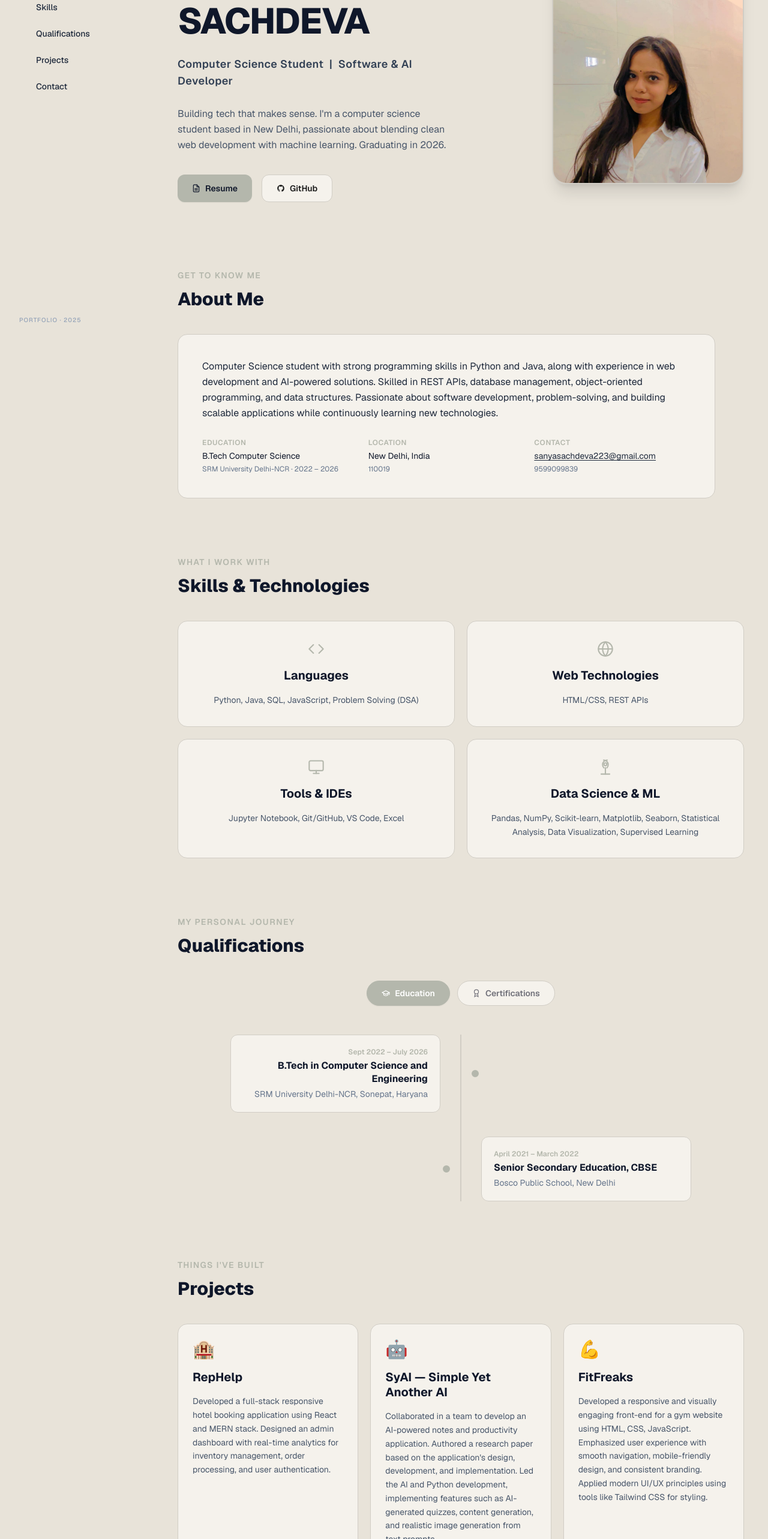
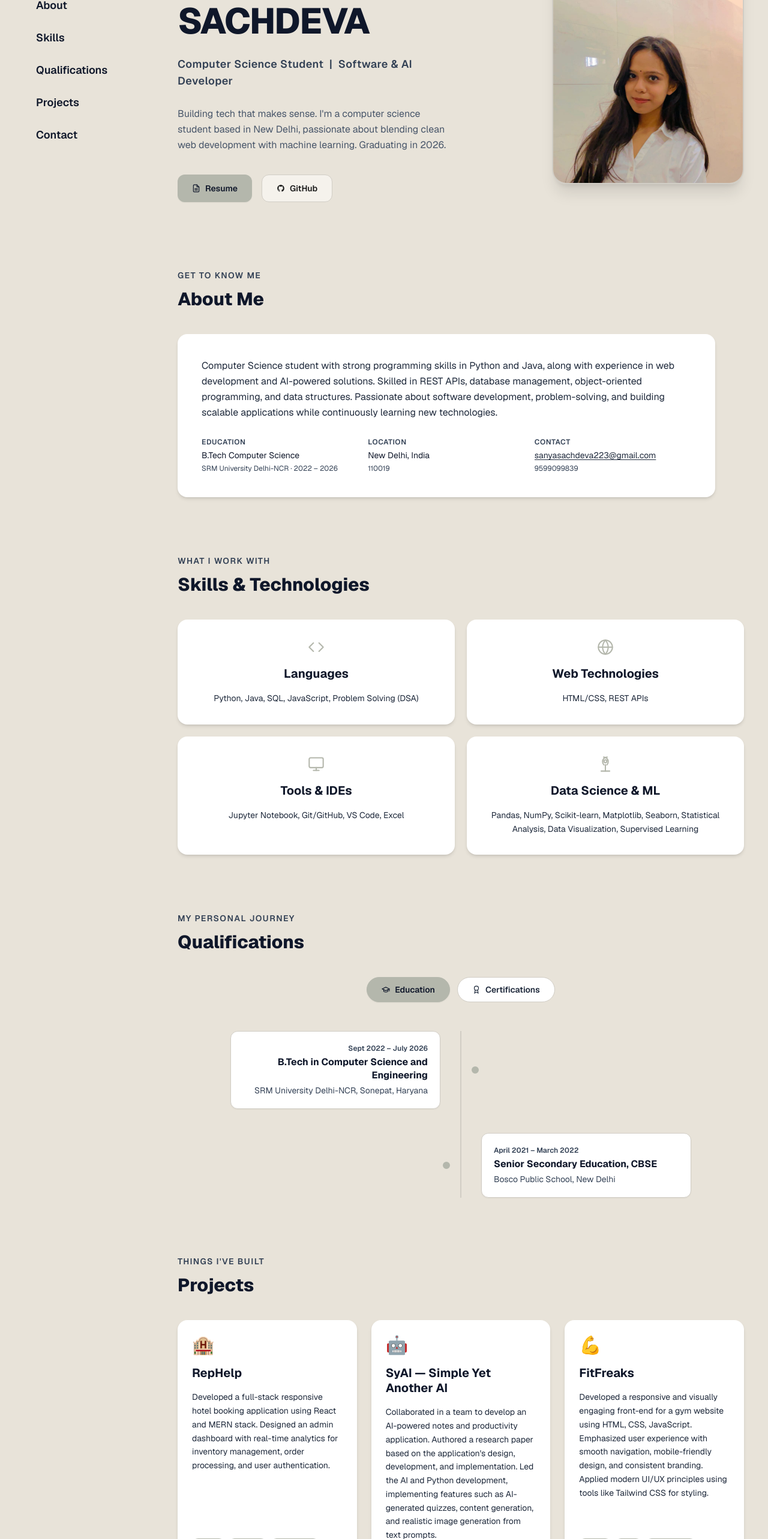
Before and after one commit to sanya1911/Portfolio-Website, a Next.js app: page / in a window 1280 px wide. Shown: the part 219-2785 px from the top of the page at 60% size. Built offline with nearby package versions, Linux system fonts and the light colour scheme.

Commit message:
Font Changes

```diff
--- a/components/About.tsx
+++ b/components/About.tsx
@@ -13,7 +13,7 @@ export default function About() {
         initial={{ opacity: 0, y: 10 }}
         animate={isInView ? { opacity: 1, y: 0 } : {}}
         transition={{ duration: 0.4 }}
-        className="text-sm font-semibold uppercase tracking-widest text-[#B4B7AC] mb-3"
+        className="text-sm font-semibold uppercase tracking-widest text-slate-700 mb-3"
       >
         Get to know me
       </motion.p>
@@ -30,7 +30,7 @@ export default function About() {
         initial={{ opacity: 0, y: 24 }}
         animate={isInView ? { opacity: 1, y: 0 } : {}}
         transition={{ duration: 0.55, delay: 0.1, ease: "easeOut" }}
-        className="bg-[var(--card)] border border-[var(--border)] rounded-2xl p-8 sm:p-10 space-y-5 max-w-4xl"
+        className="bg-white shadow-md rounded-2xl p-8 sm:p-10 space-y-5 max-w-4xl"
       >
         <p className="text-slate-800 text-base leading-relaxed">
           Computer Science student with strong programming skills in Python and Java, along with
@@ -41,24 +41,24 @@ export default function About() {
         </p>
         <div className="pt-2 grid grid-cols-1 sm:grid-cols-3 gap-4 text-sm">
           <div className="space-y-1">
-            <p className="font-semibold text-[#B4B7AC] text-xs uppercase tracking-wider">Education</p>
+            <p className="font-semibold text-slate-700 text-xs uppercase tracking-wider">Education</p>
             <p className="text-slate-900">B.Tech Computer Science</p>
-            <p className="text-slate-500 text-xs">SRM University Delhi-NCR · 2022 – 2026</p>
+            <p className="text-slate-700 text-xs">SRM University Delhi-NCR · 2022 – 2026</p>
           </div>
           <div className="space-y-1">
-            <p className="font-semibold text-[#B4B7AC] text-xs uppercase tracking-wider">Location</p>
+            <p className="font-semibold text-slate-700 text-xs uppercase tracking-wider">Location</p>
             <p className="text-slate-900">New Delhi, India</p>
-            <p className="text-slate-500 text-xs">110019</p>
+            <p className="text-slate-700 text-xs">110019</p>
           </div>
           <div className="space-y-1">
-            <p className="font-semibold text-[#B4B7AC] text-xs uppercase tracking-wider">Contact</p>
+            <p className="font-semibold text-slate-700 text-xs uppercase tracking-wider">Contact</p>
             <a
               href="mailto:sanyasachdeva223@gmail.com"
               className="text-slate-800 hover:text-[#B4B7AC] underline underline-offset-2 transition-colors block truncate"
             >
               sanyasachdeva223@gmail.com
             </a>
-            <p className="text-slate-500 text-xs">9599099839</p>
+            <p className="text-slate-700 text-xs">9599099839</p>
           </div>
         </div>
       </motion.div>
--- a/components/Contact.tsx
+++ b/components/Contact.tsx
@@ -29,7 +29,7 @@ export default function Contact() {
   };
 
   const inputBase =
-    "w-full px-4 py-3 text-sm bg-[var(--background)] border rounded-xl outline-none transition-all placeholder:text-zinc-400 text-[var(--foreground)]";
+    "w-full px-4 py-3 text-sm bg-slate-50 border border-slate-200 rounded-xl outline-none transition-all placeholder:text-slate-400 text-slate-900";
 
   return (
     <div ref={ref}>
@@ -37,7 +37,7 @@ export default function Contact() {
         initial={{ opacity: 0, y: 10 }}
         animate={isInView ? { opacity: 1, y: 0 } : {}}
         transition={{ duration: 0.4 }}
-        className="text-sm font-semibold uppercase tracking-widest text-[#B4B7AC] mb-3"
+        className="text-sm font-semibold uppercase tracking-widest text-slate-700 mb-3"
       >
         Say hello
       </motion.p>
@@ -54,7 +54,7 @@ export default function Contact() {
         initial={{ opacity: 0, y: 24 }}
         animate={isInView ? { opacity: 1, y: 0 } : {}}
         transition={{ duration: 0.55, ease: "easeOut", delay: 0.1 }}
-        className="bg-[var(--card)] border border-[var(--border)] rounded-2xl overflow-hidden"
+        className="bg-white shadow-md rounded-2xl overflow-hidden"
       >
         <div className="grid grid-cols-1 md:grid-cols-2">
           {/* Left: Form */}
--- a/components/Nav.tsx
+++ b/components/Nav.tsx
@@ -14,7 +14,6 @@ const links = [
 
 const SIDEBAR_STYLE: React.CSSProperties = {
   backgroundColor: "#e8e3d9",
-  // No border — seamless blend with main content
 };
 
 export default function Nav() {
@@ -27,17 +26,17 @@ export default function Nav() {
   };
 
   const NavLinks = () => (
-    <ul className="space-y-1">
+    <ul className="space-y-0.5">
       {links.map((link) => (
         <li key={link.href}>
           <a
             href={link.href}
             onClick={(e) => { e.preventDefault(); handleClick(link.href); }}
-            className="group flex items-center gap-3 py-2.5 px-3 rounded-lg text-sm font-medium text-slate-800 hover:text-[#B4B7AC] transition-colors"
+            className="group flex items-center gap-3 py-3 px-3 rounded-lg text-lg font-semibold text-slate-900 hover:text-[#B4B7AC] hover:translate-x-1 transition-all duration-200"
           >
             {/* Hover accent bar */}
             <span
-              className="block w-1 h-4 rounded-full bg-transparent group-hover:bg-[#B4B7AC] transition-colors shrink-0"
+              className="block w-1 h-5 rounded-full bg-transparent group-hover:bg-[#B4B7AC] transition-colors shrink-0"
               aria-hidden="true"
             />
             {link.label}
@@ -49,18 +48,18 @@ export default function Nav() {
 
   return (
     <>
-      {/* ── DESKTOP: fixed left vertical sidebar (no border) ── */}
+      {/* ── DESKTOP: fixed left vertical sidebar (no border, seamless) ── */}
       <aside
         className="hidden lg:flex fixed left-0 top-0 h-screen w-64 z-50 flex-col justify-between py-10 px-8"
         style={SIDEBAR_STYLE}
         aria-label="Main navigation"
       >
-        {/* Top: name */}
+        {/* Top: name + nav links */}
         <div>
           <a
             href="#home"
             onClick={(e) => { e.preventDefault(); handleClick("#home"); }}
-            className="block font-extrabold text-sm tracking-widest uppercase text-slate-900 hover:text-[#B4B7AC] transition-colors leading-tight mb-12"
+            className="block font-extrabold text-2xl tracking-wide uppercase text-slate-900 hover:text-[#B4B7AC] transition-colors leading-tight mb-12"
           >
             SANYA<br />SACHDEVA
           </a>
@@ -69,10 +68,8 @@ export default function Nav() {
           </nav>
         </div>
 
-        {/* Bottom: subtle branding line only */}
-        <p className="text-[10px] uppercase tracking-widest text-slate-400 font-medium">
-          Portfolio · 2025
-        </p>
+        {/* Bottom: completely empty — no text, no branding */}
+        <div />
       </aside>
 
       {/* ── MOBILE: slim top bar ── */}
@@ -83,7 +80,7 @@ export default function Nav() {
         <a
           href="#home"
           onClick={(e) => { e.preventDefault(); handleClick("#home"); }}
-          className="font-extrabold text-xs tracking-widest uppercase text-slate-900"
+          className="font-extrabold text-sm tracking-widest uppercase text-slate-900"
         >
           SANYA SACHDEVA
         </a>
@@ -124,14 +121,13 @@ export default function Nav() {
               aria-label="Mobile navigation"
             >
               <div>
-                <p className="font-extrabold text-sm tracking-widest uppercase text-slate-900 mb-10">
+                <p className="font-extrabold text-2xl tracking-wide uppercase text-slate-900 mb-10">
                   SANYA<br />SACHDEVA
                 </p>
                 <NavLinks />
               </div>
-              <p className="text-[10px] uppercase tracking-widest text-slate-400 font-medium">
-                Portfolio · 2025
-              </p>
+              {/* Bottom: empty */}
+              <div />
             </motion.nav>
           </>
         )}
--- a/components/Projects.tsx
+++ b/components/Projects.tsx
@@ -10,7 +10,6 @@ const projects = [
       "Developed a full-stack responsive hotel booking application using React and MERN stack. Designed an admin dashboard with real-time analytics for inventory management, order processing, and user authentication.",
     tags: ["React", "Node.js", "Express.js", "MongoDB", "MERN"],
     emoji: "🏨",
-    github: "https://github.com/sanya1911",
   },
   {
     title: "SyAI — Simple Yet Another AI",
@@ -18,7 +17,6 @@ const projects = [
       "Collaborated in a team to develop an AI-powered notes and productivity application. Authored a research paper based on the application's design, development, and implementation. Led the AI and Python development, implementing features such as AI-generated quizzes, content generation, and realistic image generation from text prompts.",
     tags: ["Python", "AI", "Machine Learning"],
     emoji: "🤖",
-    github: "https://github.com/sanya1911",
   },
   {
     title: "FitFreaks",
@@ -26,7 +24,6 @@ const projects = [
       "Developed a responsive and visually engaging front-end for a gym website using HTML, CSS, JavaScript. Emphasized user experience with smooth navigation, mobile-friendly design, and consistent branding. Applied modern UI/UX principles using tools like Tailwind CSS for styling.",
     tags: ["HTML", "CSS", "JavaScript", "Tailwind CSS"],
     emoji: "💪",
-    github: "https://github.com/sanya1911",
   },
 ];
 
@@ -36,11 +33,12 @@ export default function Projects() {
 
   return (
     <div ref={ref}>
+      {/* Eyebrow — dark */}
       <motion.p
         initial={{ opacity: 0, y: 10 }}
         animate={isInView ? { opacity: 1, y: 0 } : {}}
         transition={{ duration: 0.4 }}
-        className="text-sm font-semibold uppercase tracking-widest text-[#B4B7AC] mb-3"
+        className="text-sm font-semibold uppercase tracking-widest text-slate-700 mb-3"
       >
         Things I&apos;ve built
       </motion.p>
@@ -53,49 +51,36 @@ export default function Projects() {
         Projects
       </motion.h2>
 
-      <div className="grid grid-cols-1 sm:grid-cols-2 lg:grid-cols-3 gap-5">
+      <div className="grid grid-cols-1 sm:grid-cols-2 lg:grid-cols-3 gap-6">
         {projects.map((project, i) => (
           <motion.div
             key={project.title}
             initial={{ opacity: 0, y: 24 }}
             animate={isInView ? { opacity: 1, y: 0 } : {}}
             transition={{ duration: 0.5, delay: i * 0.1, ease: "easeOut" }}
-            whileHover={{ y: -5, boxShadow: "0 12px 28px rgba(0,0,0,0.08)" }}
-            className="bg-[var(--card)] border border-[var(--border)] rounded-2xl p-6 flex flex-col gap-4 cursor-default"
+            whileHover={{ y: -5, boxShadow: "0 16px 32px rgba(0,0,0,0.10)" }}
+            className="bg-white shadow-md rounded-2xl p-6 flex flex-col gap-4 cursor-default"
           >
             <div className="text-3xl">{project.emoji}</div>
             <h3 className="text-xl font-bold text-slate-900 leading-tight">
               {project.title}
             </h3>
-            <p className="text-slate-600 text-sm leading-relaxed flex-1">
+            <p className="text-slate-800 text-sm leading-relaxed flex-1">
               {project.description}
             </p>
-            <div className="flex flex-wrap gap-1.5">
+            {/* Tech pills — solid sage bg, dark text */}
+            <div className="flex flex-wrap gap-1.5 pt-1">
               {project.tags.map((tag) => (
                 <span
                   key={tag}
-                  className="px-2.5 py-0.5 text-xs font-medium rounded-full"
-                  style={{
-                    backgroundColor: "rgba(180,183,172,0.15)",
-                    color: "var(--accent)",
-                    border: "1px solid rgba(180,183,172,0.4)",
-                  }}
+                  className="px-2.5 py-0.5 text-xs font-bold text-slate-900 rounded-full"
+                  style={{ backgroundColor: "#B4B7AC" }}
                 >
                   {tag}
                 </span>
               ))}
             </div>
-            <a
-              href={project.github}
-              target="_blank"
-              rel="noopener noreferrer"
-              className="inline-flex items-center gap-1.5 text-xs font-semibold text-[var(--accent)] hover:opacity-70 transition-opacity mt-1"
-            >
-              <svg width="12" height="12" viewBox="0 0 24 24" fill="currentColor" aria-hidden="true">
-                <path d="M12 2C6.477 2 2 6.484 2 12.017c0 4.425 2.865 8.18 6.839 9.504.5.092.682-.217.682-.483 0-.237-.008-.868-.013-1.703-2.782.605-3.369-1.343-3.369-1.343-.454-1.158-1.11-1.466-1.11-1.466-.908-.62.069-.608.069-.608 1.003.07 1.531 1.032 1.531 1.032.892 1.53 2.341 1.088 2.91.832.092-.647.35-1.088.636-1.338-2.22-.253-4.555-1.113-4.555-4.951 0-1.093.39-1.988 1.029-2.688-.103-.253-.446-1.272.098-2.65 0 0 .84-.27 2.75 1.026A9.564 9.564 0 0 1 12 6.844a9.59 9.59 0 0 1 2.504.337c1.909-1.296 2.747-1.027 2.747-1.027.546 1.379.202 2.398.1 2.651.64.7 1.028 1.595 1.028 2.688 0 3.848-2.339 4.695-4.566 4.943.359.309.678.92.678 1.855 0 1.338-.012 2.419-.012 2.747 0 .268.18.58.688.482A10.02 10.02 0 0 0 22 12.017C22 6.484 17.522 2 12 2z" />
-              </svg>
-              View on GitHub ↗
-            </a>
+            {/* GitHub link removed per requirements */}
           </motion.div>
         ))}
       </div>
--- a/components/Qualifications.tsx
+++ b/components/Qualifications.tsx
@@ -48,11 +48,12 @@ export default function Qualifications() {
 
   return (
     <div ref={ref}>
+      {/* Eyebrow — dark */}
       <motion.p
         initial={{ opacity: 0, y: 10 }}
         animate={isInView ? { opacity: 1, y: 0 } : {}}
         transition={{ duration: 0.4 }}
-        className="text-sm font-semibold uppercase tracking-widest text-[#B4B7AC] mb-3"
+        className="text-sm font-semibold uppercase tracking-widest text-slate-700 mb-3"
       >
         My Personal Journey
       </motion.p>
@@ -78,13 +79,13 @@ export default function Qualifications() {
             onClick={() => setActiveTab(tab)}
             className={`inline-flex items-center gap-2 px-6 py-2.5 rounded-full text-sm font-semibold border transition-all ${
               activeTab === tab
-                ? "text-white shadow-sm"
-                : "bg-[var(--card)] text-zinc-500 dark:text-zinc-400 hover:border-[var(--accent)]"
+                ? "text-slate-900 shadow-sm"          /* active: dark text on sage bg */
+                : "bg-white text-slate-800 border-[var(--border)] hover:border-[#B4B7AC]"
             }`}
             style={
               activeTab === tab
-                ? { backgroundColor: "var(--accent)", borderColor: "var(--accent)" }
-                : { borderColor: "var(--border)" }
+                ? { backgroundColor: "#B4B7AC", borderColor: "#B4B7AC" }
+                : {}
             }
           >
             {tab === "education" ? (
@@ -116,8 +117,7 @@ export default function Qualifications() {
             <div className="relative max-w-3xl mx-auto">
               {/* Center line */}
               <div
-                className="absolute left-1/2 top-0 bottom-0 w-0.5 -translate-x-1/2 hidden sm:block"
-                style={{ backgroundColor: "var(--border)" }}
+                className="absolute left-1/2 top-0 bottom-0 w-0.5 -translate-x-1/2 hidden sm:block bg-[var(--border)]"
                 aria-hidden="true"
               />
               <div className="space-y-10">
@@ -128,17 +128,17 @@ export default function Qualifications() {
                         initial={{ opacity: 0, x: item.side === "right" ? -20 : 20 }}
                         animate={isInView ? { opacity: 1, x: 0 } : {}}
                         transition={{ duration: 0.5, delay: i * 0.15 }}
-                        className={`bg-[var(--card)] border border-[var(--border)] rounded-xl p-5 ${item.side === "right" ? "sm:text-right" : "sm:text-left"}`}
+                        className={`bg-white shadow-sm border border-[var(--border)] rounded-xl p-5 ${item.side === "right" ? "sm:text-right" : "sm:text-left"}`}
                       >
-                        <p className="text-xs font-semibold text-[#B4B7AC] mb-1">{item.period}</p>
+                        {/* Period — dark */}
+                        <p className="text-xs font-semibold text-slate-700 mb-1">{item.period}</p>
                         <h4 className="font-bold text-slate-900 text-base leading-snug">{item.degree}</h4>
-                        <p className="text-slate-500 text-sm mt-1">{item.institution}</p>
+                        <p className="text-slate-700 text-sm mt-1">{item.institution}</p>
                       </motion.div>
                     </div>
                     {/* Center dot */}
                     <div
-                      className="hidden sm:flex w-5 h-5 rounded-full z-10 shrink-0 border-4 border-[var(--background)]"
-                      style={{ backgroundColor: "var(--accent)" }}
+                      className="hidden sm:flex w-5 h-5 rounded-full z-10 shrink-0 border-4 border-[#e8e3d9] bg-[#B4B7AC]"
                       aria-hidden="true"
                     />
                     <div className="flex-1" />
@@ -162,11 +162,11 @@ export default function Qualifications() {
                 initial={{ opacity: 0, y: 20 }}
                 animate={{ opacity: 1, y: 0 }}
                 transition={{ duration: 0.45, delay: i * 0.1 }}
-                className="bg-[var(--card)] border border-[var(--border)] rounded-2xl p-6 flex flex-col gap-3"
+                className="bg-white shadow-sm border border-[var(--border)] rounded-2xl p-6 flex flex-col gap-3"
               >
                 <div
                   className="w-9 h-9 rounded-xl flex items-center justify-center shrink-0"
-                  style={{ backgroundColor: "rgba(180,183,172,0.15)", border: "1px solid var(--accent)" }}
+                  style={{ backgroundColor: "rgba(180,183,172,0.2)", border: "1px solid #B4B7AC" }}
                 >
                   <svg width="16" height="16" viewBox="0 0 24 24" fill="none" stroke="#B4B7AC" strokeWidth="2" strokeLinecap="round" strokeLinejoin="round" aria-hidden="true">
                     <circle cx="12" cy="8" r="6" />
@@ -178,15 +178,15 @@ export default function Qualifications() {
                   whileHover={{ scale: 1.02 }}
                   whileTap={{ scale: 0.97 }}
                   onClick={() => setActiveCert(cert)}
-                  className="self-start inline-flex items-center gap-1.5 px-4 py-1.5 text-white text-xs font-semibold rounded-lg transition-opacity hover:opacity-90"
-                  style={{ backgroundColor: "var(--accent)" }}
+                  className="self-start inline-flex items-center gap-1.5 px-4 py-1.5 text-slate-900 text-xs font-semibold rounded-lg transition-opacity hover:opacity-80"
+                  style={{ backgroundColor: "#B4B7AC" }}
                 >
                   Click Here
                   <svg width="10" height="10" viewBox="0 0 24 24" fill="none" stroke="currentColor" strokeWidth="2.5" strokeLinecap="round" aria-hidden="true">
                     <path d="M5 12h14M12 5l7 7-7 7" />
                   </svg>
                 </motion.button>
-                <p className="text-slate-500 text-xs leading-relaxed">{cert.description}</p>
+                <p className="text-slate-700 text-xs leading-relaxed">{cert.description}</p>
               </motion.div>
             ))}
           </motion.div>
--- a/components/Skills.tsx
+++ b/components/Skills.tsx
@@ -57,11 +57,12 @@ export default function Skills() {
 
   return (
     <div ref={ref}>
+      {/* Section eyebrow — dark for legibility */}
       <motion.p
         initial={{ opacity: 0, y: 10 }}
         animate={isInView ? { opacity: 1, y: 0 } : {}}
         transition={{ duration: 0.4 }}
-        className="text-sm font-semibold uppercase tracking-widest text-[#B4B7AC] mb-3"
+        className="text-sm font-semibold uppercase tracking-widest text-slate-700 mb-3"
       >
         What I work with
       </motion.p>
@@ -82,11 +83,14 @@ export default function Skills() {
             animate={isInView ? { opacity: 1, y: 0 } : {}}
             transition={{ duration: 0.5, delay: i * 0.1, ease: "easeOut" }}
             whileHover={{ y: -3 }}
-            className="bg-[var(--card)] border border-[var(--border)] rounded-2xl p-8 flex flex-col items-center text-center gap-4"
+            className="bg-white shadow-md rounded-2xl p-8 flex flex-col items-center text-center gap-4"
           >
+            {/* Icon in sage accent */}
             <div className="text-[#B4B7AC]">{card.icon}</div>
+            {/* Card title — dark */}
             <h3 className="text-xl font-bold text-slate-900">{card.title}</h3>
-            <p className="text-slate-600 text-sm leading-relaxed">{card.text}</p>
+            {/* Card body — high contrast */}
+            <p className="text-slate-800 text-sm leading-relaxed">{card.text}</p>
           </motion.div>
         ))}
       </div>
```
